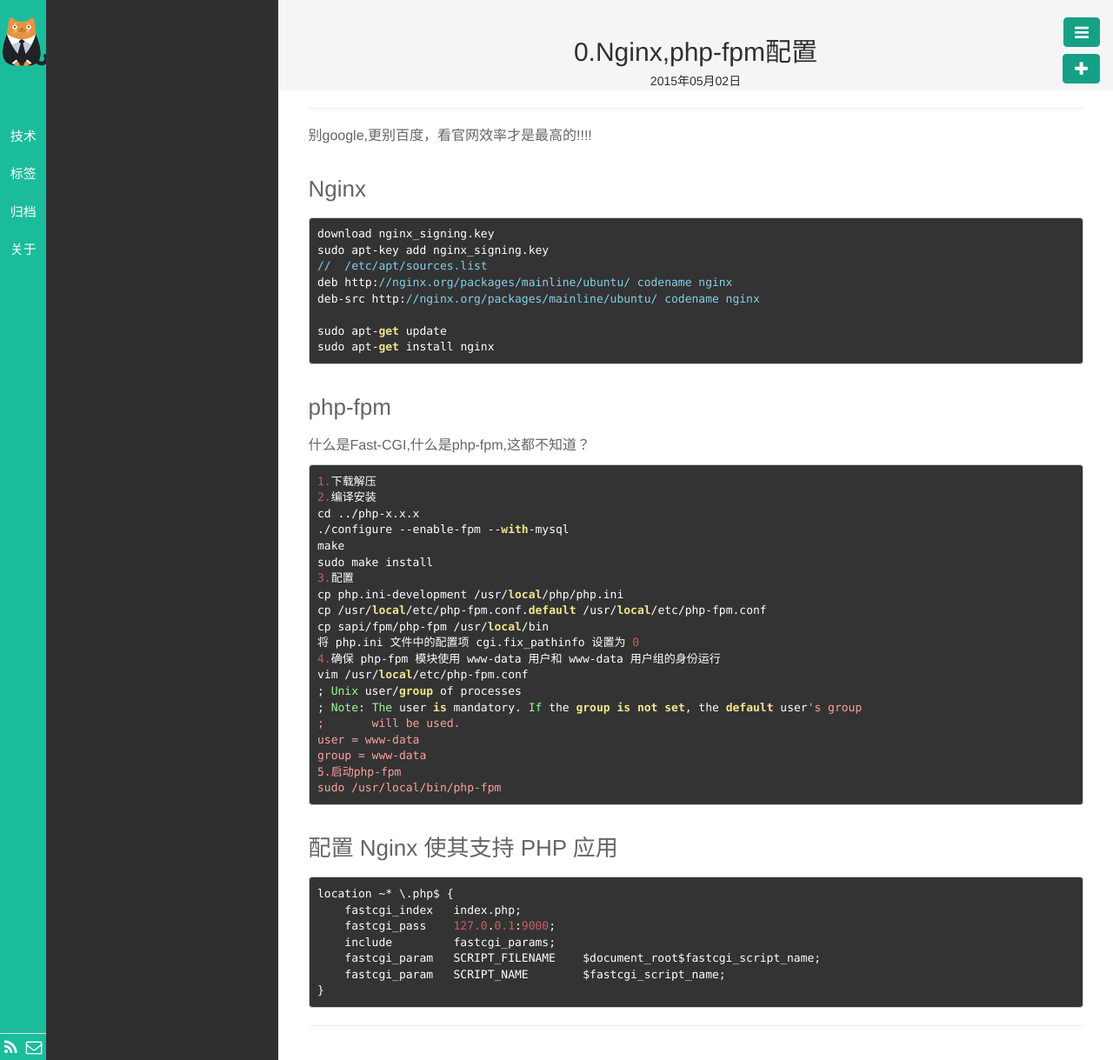
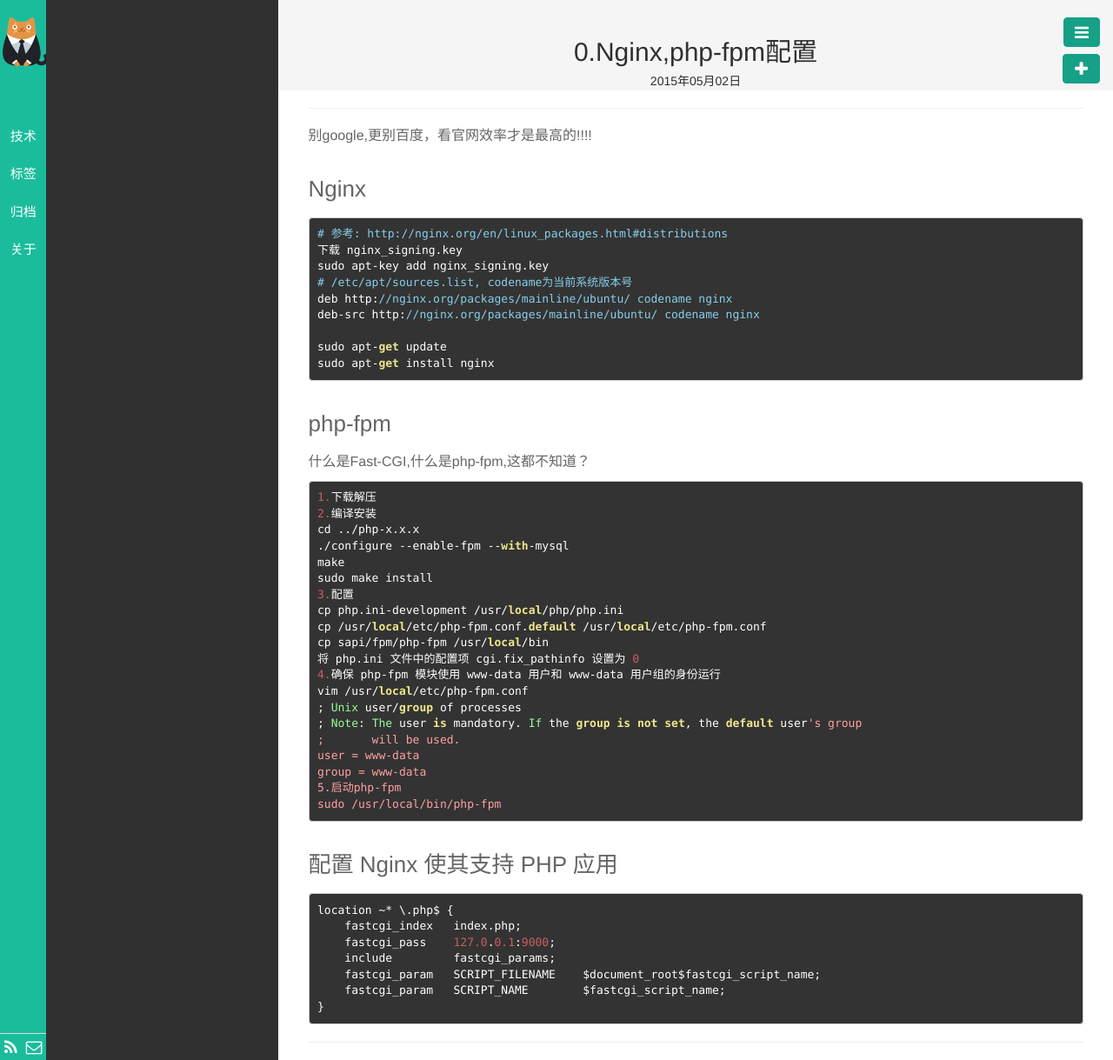
Before and after one commit to codergma/codergma.github.io, a Jekyll site: the page built from _posts/Nginx/2015-05-02-1-Nginx配置.md, in a window 1280 px wide. Shown: the whole page at 87% size. Built offline with Jekyll 4.4.1, drawn with Linux system fonts in a browser that asks for light colours; Markdown is read by kramdown in place of the engine named in the settings; comment, search, counter and statistics services are not loaded.

Commit message:
总结整理

````diff
--- a/_posts/Nginx/2015-05-02-1-Nginx配置.md
+++ b/_posts/Nginx/2015-05-02-1-Nginx配置.md
@@ -10,9 +10,10 @@
 
 ###Nginx
 ```
-download nginx_signing.key
+# 参考: http://nginx.org/en/linux_packages.html#distributions
+下载 nginx_signing.key
 sudo apt-key add nginx_signing.key
-//  /etc/apt/sources.list
+# /etc/apt/sources.list, codename为当前系统版本号
 deb http://nginx.org/packages/mainline/ubuntu/ codename nginx
 deb-src http://nginx.org/packages/mainline/ubuntu/ codename nginx
 
````
Also changed, not shown: _posts/MySQL/2015-07-15-3-慢日志分析.md (added, +26 -0 lines), _posts/MySQL/2015-07-04-2-主从服务器配置.md (renamed from _posts/MySQL/2015-07-04-1-主从服务器配置.md).
